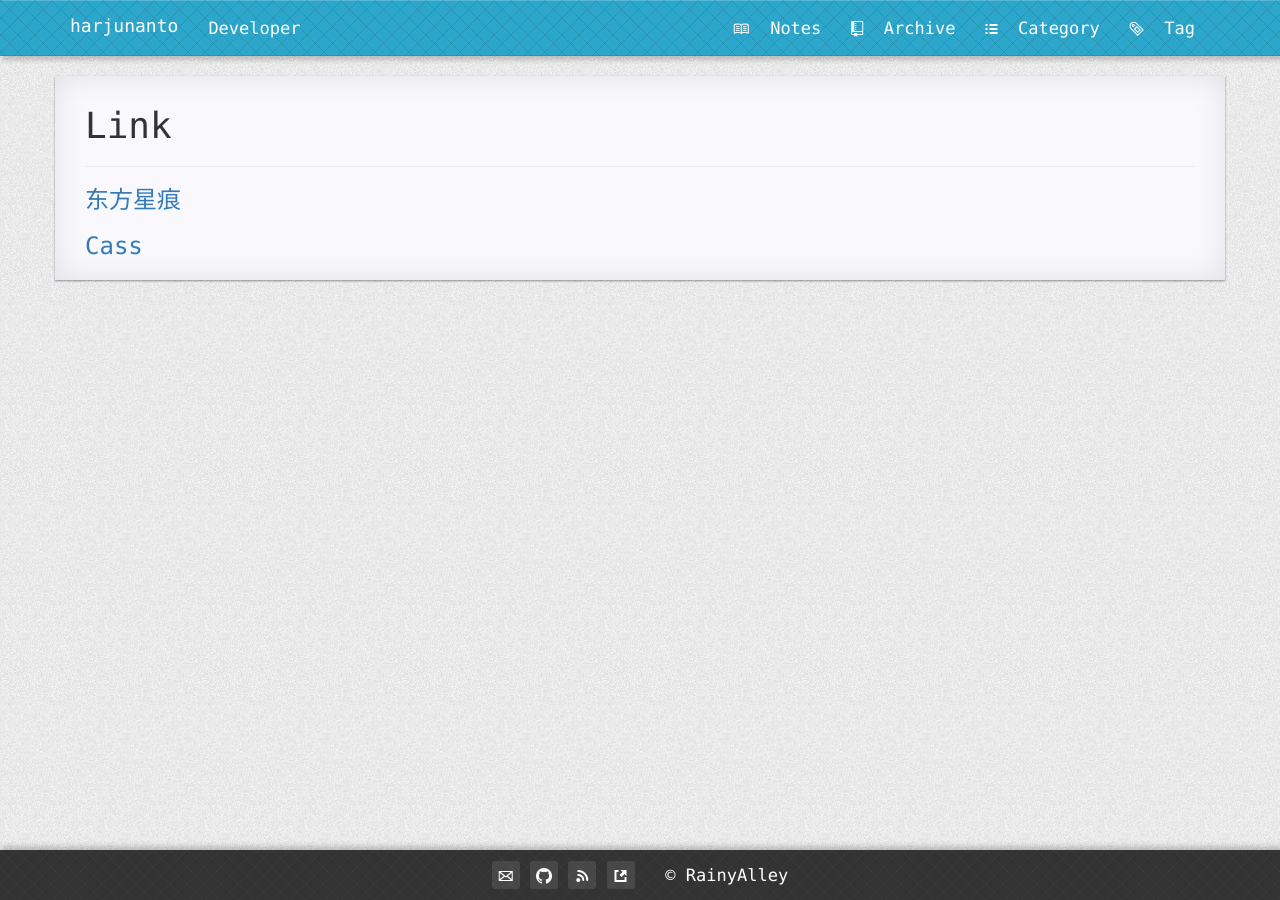
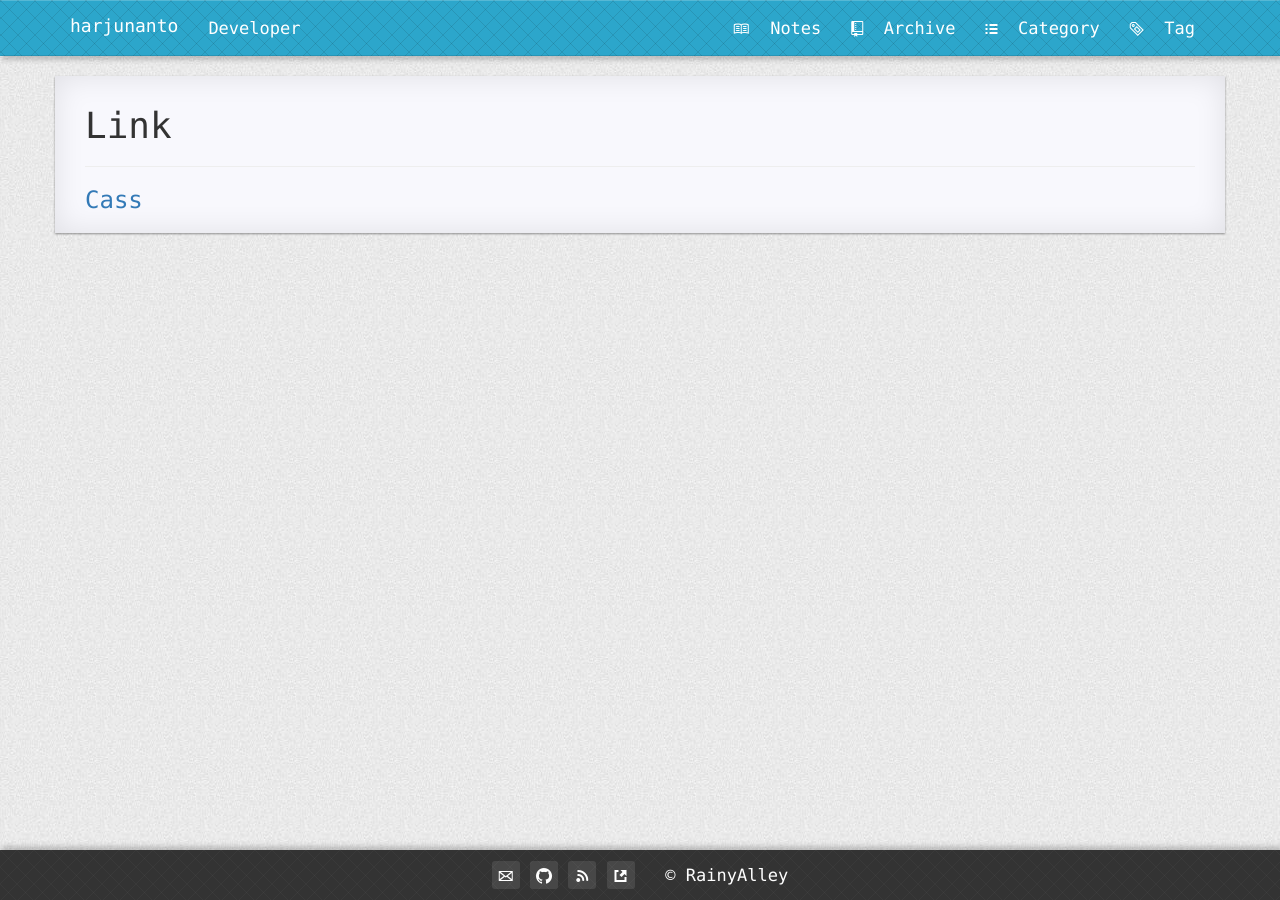
Before and after one commit to priaonehaha/notes, a Jekyll site: the page built from pages/5link-external.md, in a window 1280 px wide. Built offline with Jekyll 4.4.1, drawn with Linux system fonts in a browser that asks for light colours; nearby versions of some CDN libraries; Markdown is read by kramdown in place of the engine named in the settings; comment, search, counter and statistics services are not loaded.

Commit message:
Update 5link-external.md

```diff
--- a/pages/5link-external.md
+++ b/pages/5link-external.md
@@ -5,6 +5,4 @@ permalink: /link/
 icon: octicon-link-external
 ---
 
-###[东方星痕](http://www.lxy520.net/)
-
 ###[Cass](http://cassite.net/)
```
